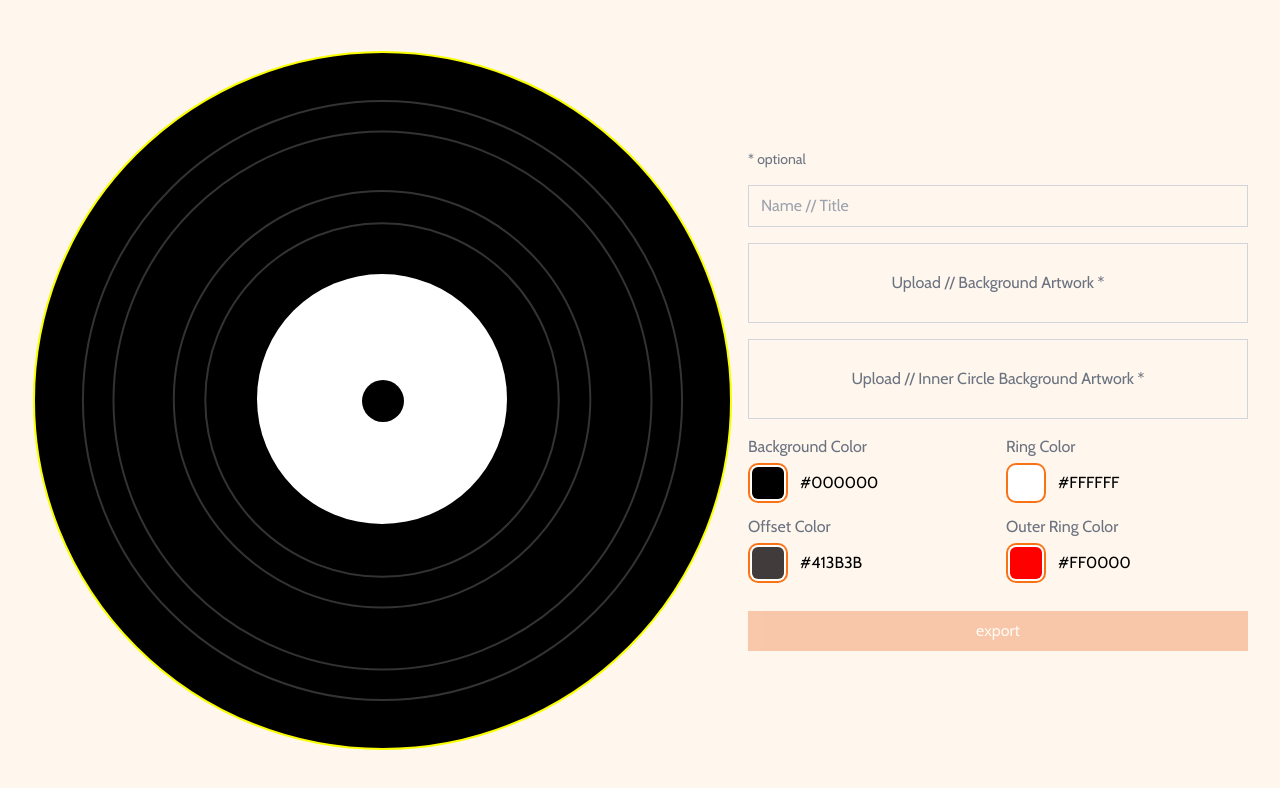
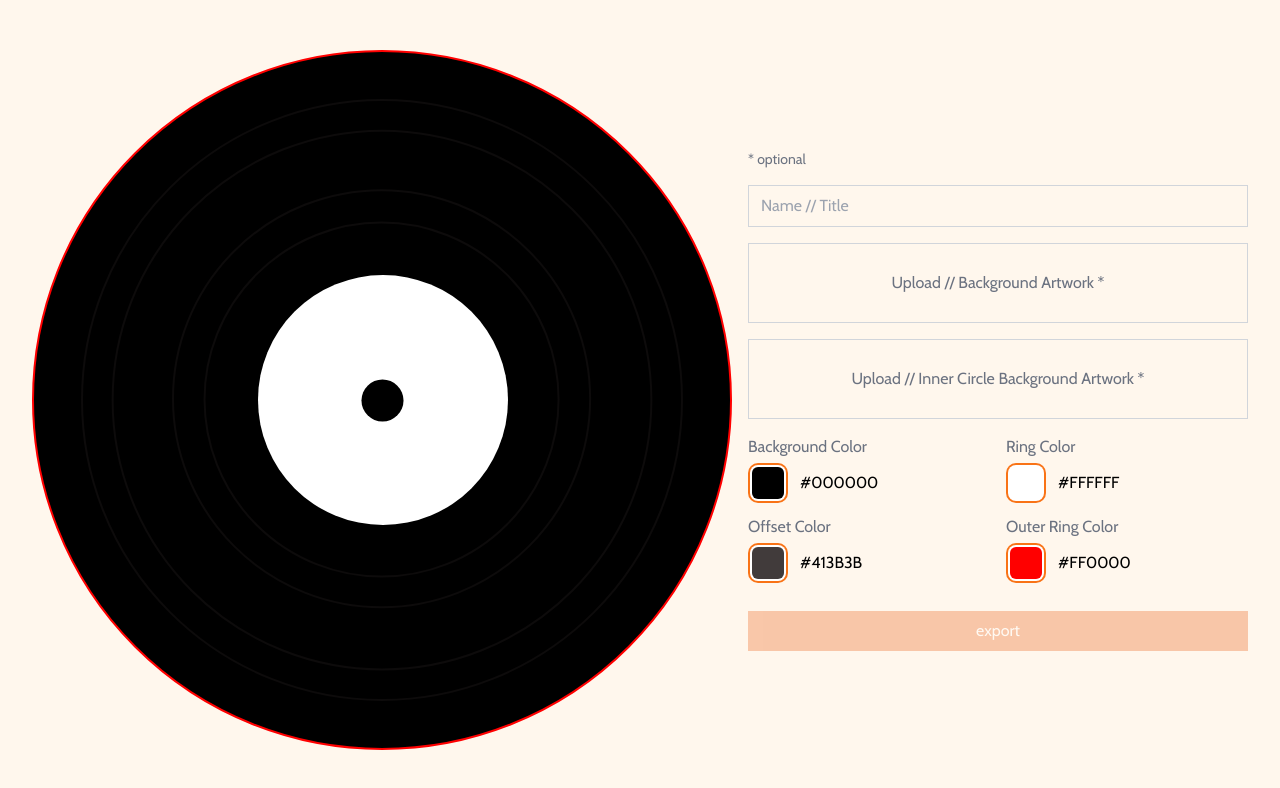
Before and after one commit to tasvln/ainyl, a Next.js app: page / in a window 1280 px wide. Shown: the top 788 px of the page. Built offline with nearby package versions, Linux system fonts and the light colour scheme.

Commit message:
added event propergation

```diff
--- a/src/components/svg/vinyl.tsx
+++ b/src/components/svg/vinyl.tsx
@@ -11,24 +11,57 @@ const Vinyl = (props: VinylProps) => {
   const {
     backgroundColor,
     innerRingColor,
+    outerRingColor,
     ringOffset,
     bgImage,
     innerBgImage
   } = props;
 
   return (
-    <svg xmlns="http://www.w3.org/2000/svg" width="699" height="699" viewBox="0 0 699 699" fill="none">
-      <rect x="1" y="1" width="697" height="697" rx="348.5" fill="black" stroke="#F9FE00" stroke-width="2"/>
-      <rect x="49.93" y="49.93" width="599.14" height="599.14" rx="299.57" stroke="white" stroke-opacity="0.2" stroke-width="2"/>
-      <rect x="80.5112" y="80.5112" width="537.977" height="537.977" rx="268.989" stroke="white" stroke-opacity="0.2" stroke-width="2"/>
-      <rect x="140.8" y="139.926" width="416.526" height="416.526" rx="208.263" stroke="white" stroke-opacity="0.2" stroke-width="2"/>
-      <rect x="172.294" y="172.294" width="353.538" height="353.538" rx="176.769" stroke="white" stroke-opacity="0.2" stroke-width="2"/>
-      <rect x="224" y="223" width="250" height="250" rx="125" fill="white"/>
-      <rect x="329" y="329" width="42" height="42" rx="21" fill="black"/>
-      <def>
+    <svg xmlns="http://www.w3.org/2000/svg" width="700" height="700" viewBox="0 0 700 700" fill="none">
+      <rect
+        x="1"
+        y="1"
+        width="698"
+        height="698"
+        rx="349"
+        fill={bgImage ? "url(#bgPattern)" : backgroundColor}
+        stroke={outerRingColor ? outerRingColor : "#F9FE00"}
+        stroke-width="2"
+      />
+      <rect x="50" y="50" width="600" height="600" rx="300" stroke={ringOffset ?? "white"} stroke-opacity="0.2" stroke-width="2"/>
+      <rect x="80.625" y="80.625" width="538.75" height="538.75" rx="269.375" stroke={ringOffset ?? "white"} stroke-opacity="0.2" stroke-width="2"/>
+      <rect x="141" y="140.125" width="417.125" height="417.125" rx="208.562" stroke={ringOffset ?? "white"} stroke-opacity="0.2" stroke-width="2"/>
+      <rect x="172.539" y="172.539" width="354.046" height="354.046" rx="177.023" stroke={ringOffset ?? "white"} stroke-opacity="0.2" stroke-width="2"/>
+      <rect
+        x="226"
+        y="225"
+        width="250"
+        height="250"
+        rx="125"
+        fill={innerBgImage ? "url(#innerPattern)" : innerRingColor}
+      />
+      <rect x="329.471" y="329.471" width="42.0601" height="42.0601" rx="21.03" fill="black"/>
+      <defs>
         {/* bgImage */}
+        {bgImage && (
+          <pattern id="bgPattern" patternContentUnits="objectBoundingBox" width="1" height="1">
+            <use xlinkHref="#bgImage" transform="scale(0.00390625)"/>
+          </pattern>
+        )}
+        {bgImage && (
+          <image id="bgImage" width="700" height="700" xlinkHref={bgImage} />
+        )}
         {/* innerBgImage */}
-      </def>
+        {innerBgImage && (
+          <pattern id="innerPattern" patternContentUnits="objectBoundingBox" width="1" height="1">
+            <use xlinkHref="#innerImage" transform="scale(0.00390625)"/>
+          </pattern>
+        )}
+        {innerBgImage && (
+          <image id="innerImage" width="250" height="250" xlinkHref={innerBgImage} />
+        )}
+      </defs>
     </svg>
   )
 };
```
